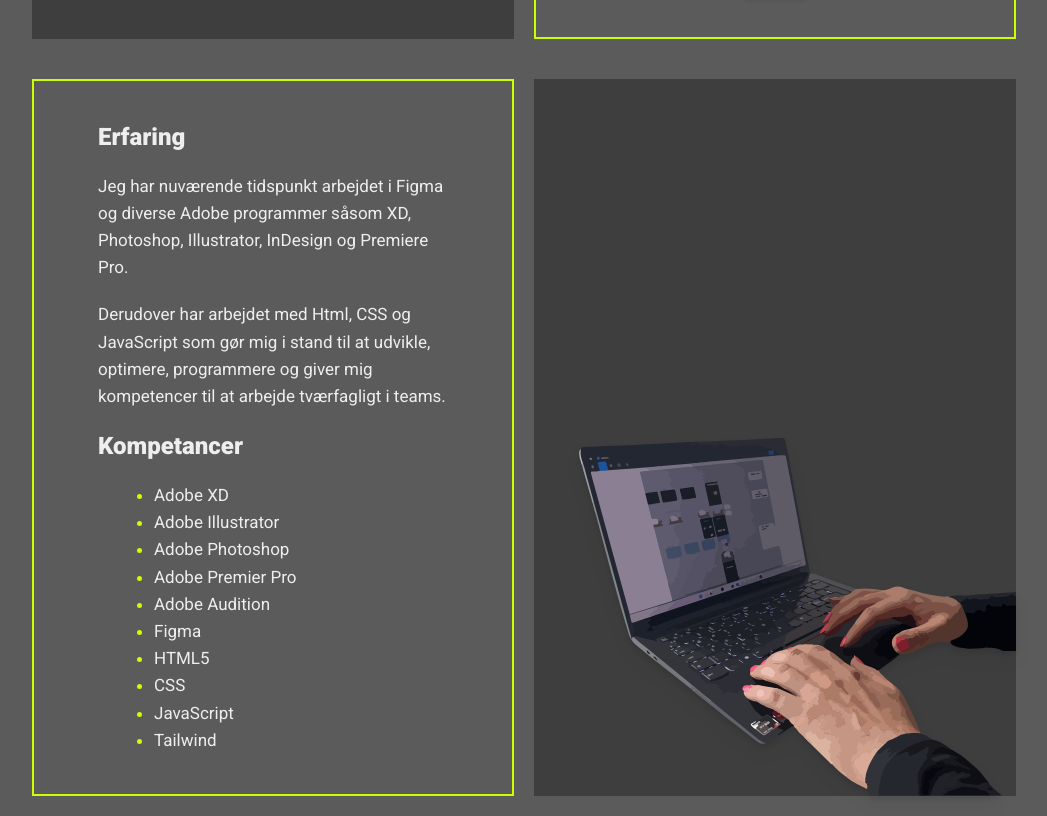
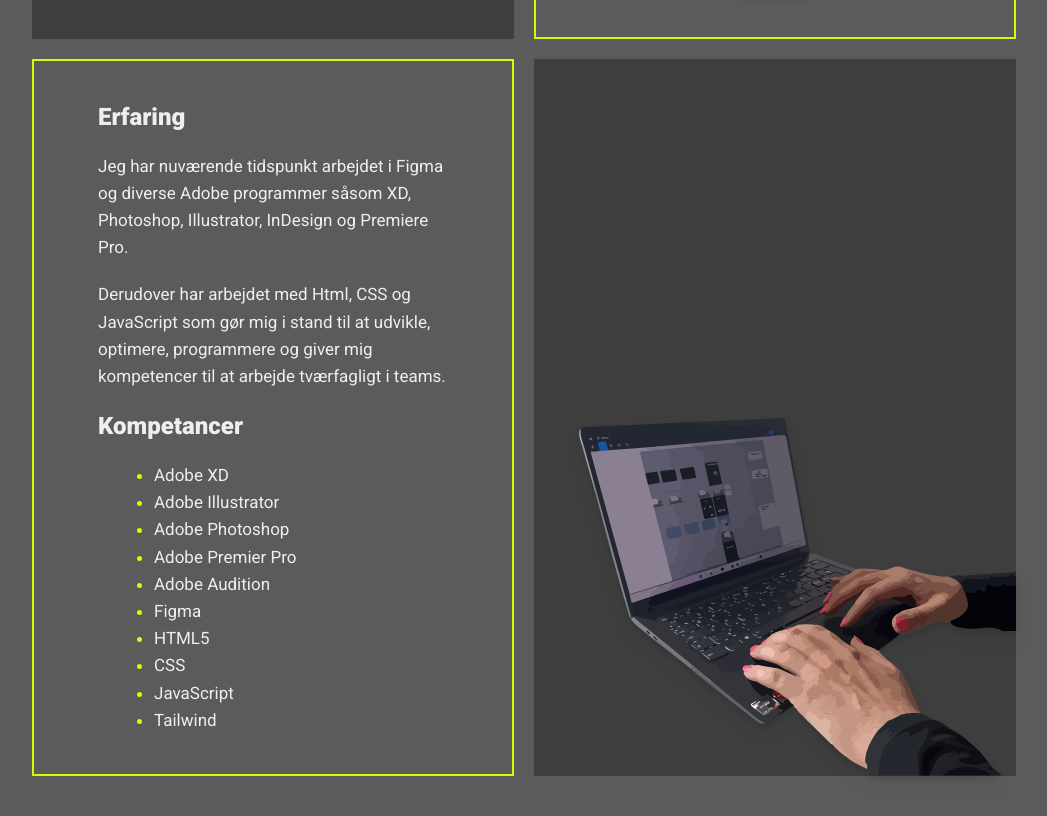
Before and after one commit to kris91r3/professioneltwebsite, a website built with Vite: page src/index.html in a window 1280 px wide. Shown: the part 850-1666 px from the top of the page, without its empty margins (116-1163 px from the left). Built offline with nearby package versions, Linux system fonts and the light colour scheme.

Commit message:
padding rettet

```diff
--- a/src/index.html
+++ b/src/index.html
@@ -76,7 +76,7 @@
           </div>
         </div>
       </section>
-      <section class="grid gap-5 p-5 lg:grid-cols-2">
+      <section class="grid gap-5 px-5 pb-5 lg:grid-cols-2">
         <div class="order-last lg:order-none">
           <div
             class="flex flex-col gap-5 border-2 border-Lime p-10 text-offwhite md:px-16 lg:mx-0"
```
